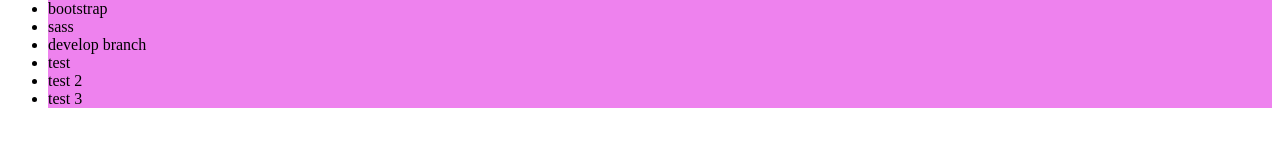
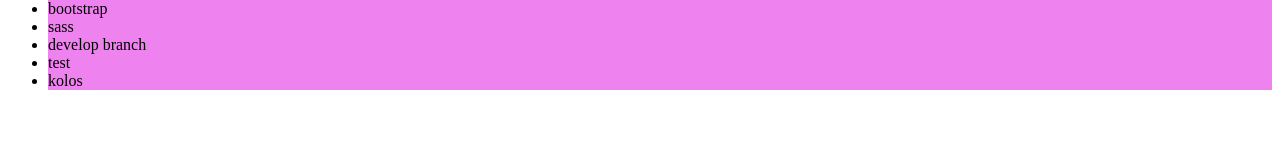
Before and after one commit to morgan1982/webpack-config-test-main, a React app: page / in a window 1280 px wide. Shown: the part 394-540 px from the top of the page. Built offline with nearby package versions, Linux system fonts and the light colour scheme.

Commit message:
add historyApiFallBack

```diff
--- a/src/js/App.jsx
+++ b/src/js/App.jsx
@@ -23,8 +23,7 @@
                 <li>sass</li>
                 <li>develop branch</li>
                 <li>test</li>
-                <li>test 2</li>
-                <li>test 3</li>
+                <li>kolos</li>
             </ul>
             {/*<div id="dump"></div>*/}
 
--- a/webpack.config.js
+++ b/webpack.config.js
@@ -30,12 +30,12 @@
         compress: true, //gzip the files
         port: 3000,
         hot: true,
-        // historyApiFallback: true,
+        historyApiFallback: true,
         // historyApiFallback: {
         //   index: '/dist/'
         // },
         inline: true,
-        progress: true,
+        // progress: true,
 
     },
     module: {
```
